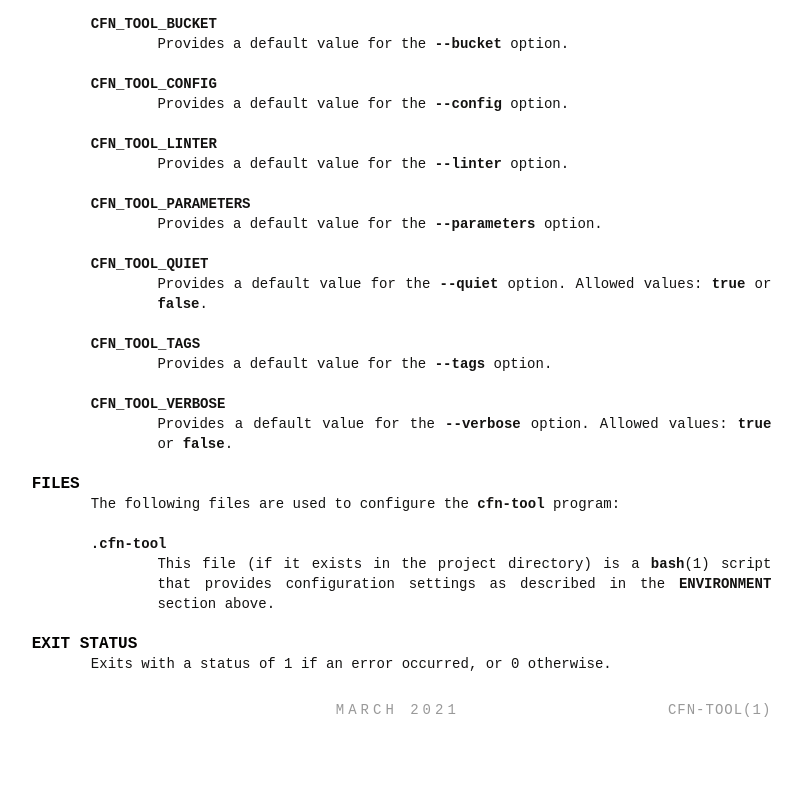
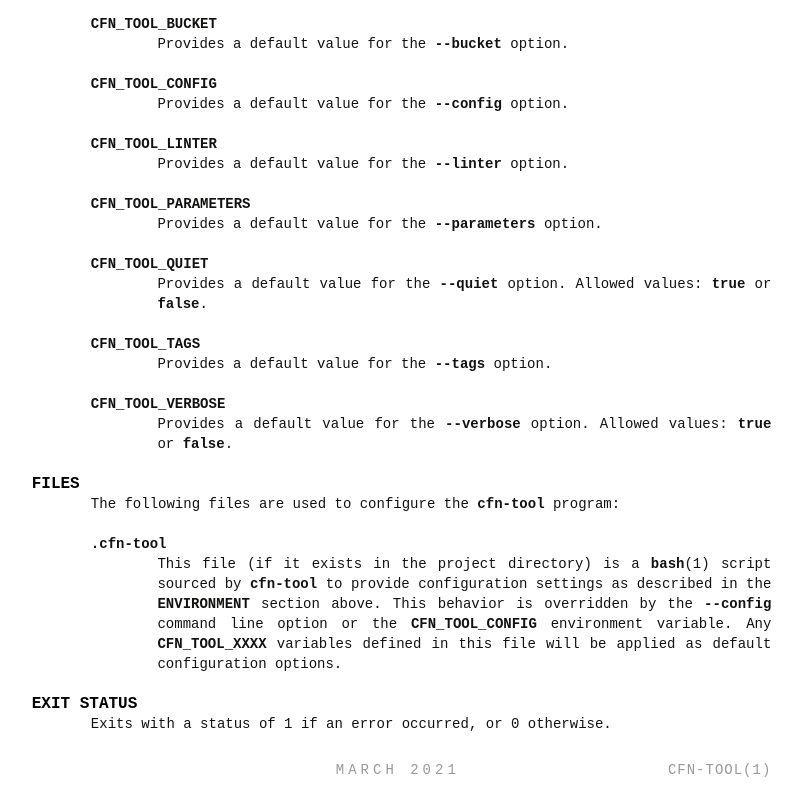
Before and after one commit to daggerml/cfn-tool, a website: page man/cfn-tool.1.html in a window 1280 px wide. Shown: the part 2052-2852 px from the top of the page, without its empty margins (220-1022 px from the left). Before the commit the page ends 2792 px from the top, so only its background shows below. Drawn offline with Linux system fonts and the light colour scheme.

Commit message:
add makefile and update docs

```diff
--- a/man/cfn-tool.1.html
+++ b/man/cfn-tool.1.html
@@ -174,8 +174,11 @@ or <code>false</code>.</p></dd>
 
 <dl>
 <dt><code>.cfn-tool</code></dt><dd>This file (if it exists in the project directory) is a <code>bash</code>(1) script
-that provides configuration settings as described in the <code>ENVIRONMENT</code>
-section above.</dd>
+sourced by <code>cfn-tool</code> to provide configuration settings as described in
+the <code>ENVIRONMENT</code> section above. This behavior is overridden by the
+<code>--config</code> command line option or the <code>CFN_TOOL_CONFIG</code> environment
+variable. Any <code>CFN_TOOL_XXXX</code> variables defined in this file will be
+applied as default configuration options.</dd>
 </dl>
 
 
```
Also changed, not shown: 2 other files.
